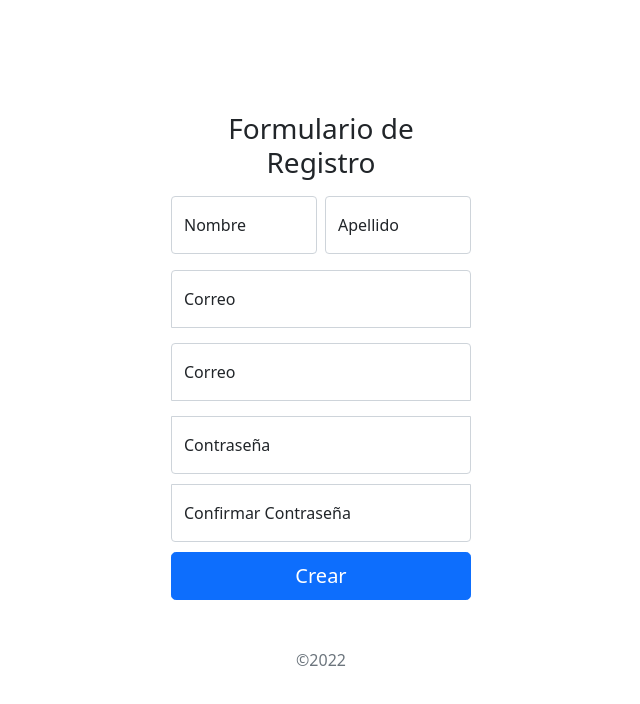
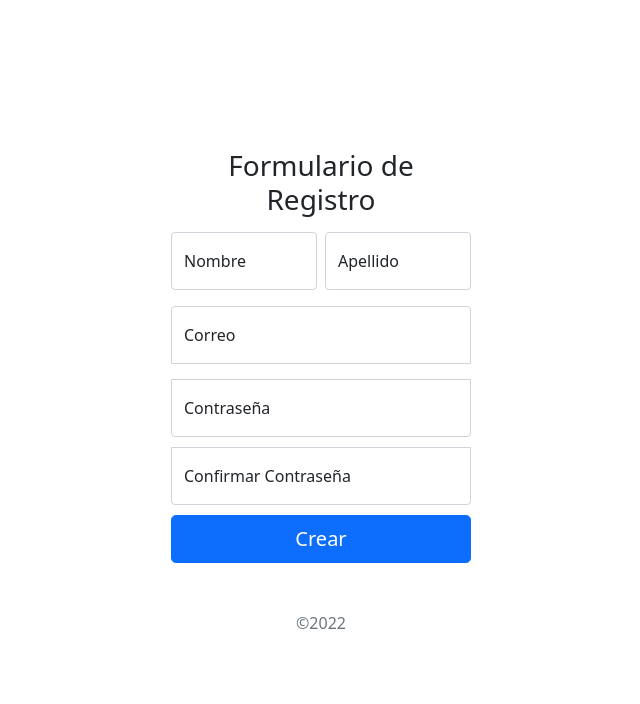
Before and after one commit to japipe05/interfaces_patrones, a plain HTML site: page registro.html in a window 1280 px wide. Shown: the whole page, without its empty margins (319-959 px from the left). Drawn offline with Linux system fonts and the light colour scheme.

Commit message:
modificaciones

```diff
--- a/registro.html
+++ b/registro.html
@@ -4,7 +4,7 @@
     <meta charset="utf-8">
     <title>Iniciar - Sesion</title>
     <link rel="canonical" href="https://getbootstrap.com/docs/5.1/examples/sign-in/">
-    <link rel="icon" href="img/favicon.ico">
+    <link rel="icon" href="Img/favicon.ico">
     <!-- Bootstrap core CSS -->
     <link href="assets/dist/css/bootstrap.min.css" rel="stylesheet">
     <!-- Custom styles for this template -->
@@ -33,10 +33,6 @@
       <input type="email" class="form-control" id="floatingInput" placeholder="name@example.com">
       <label for="floatingInput">Correo</label>
     </div>
-    <div class="form-floating mb-3">
-      <input type="email" class="form-control" id="floatingInput" placeholder="name@example.com">
-      <label for="floatingInput">Correo</label>
-    </div>
     <div class="form-floating">
       <input type="password" class="form-control" id="floatingPassword" placeholder="Password">
       <label for="floatingPassword">Contraseña</label>
```
Also changed, not shown: index.html (+1 -1 lines), login.html (+2 -2 lines), recordar.html (+1 -1 lines).
